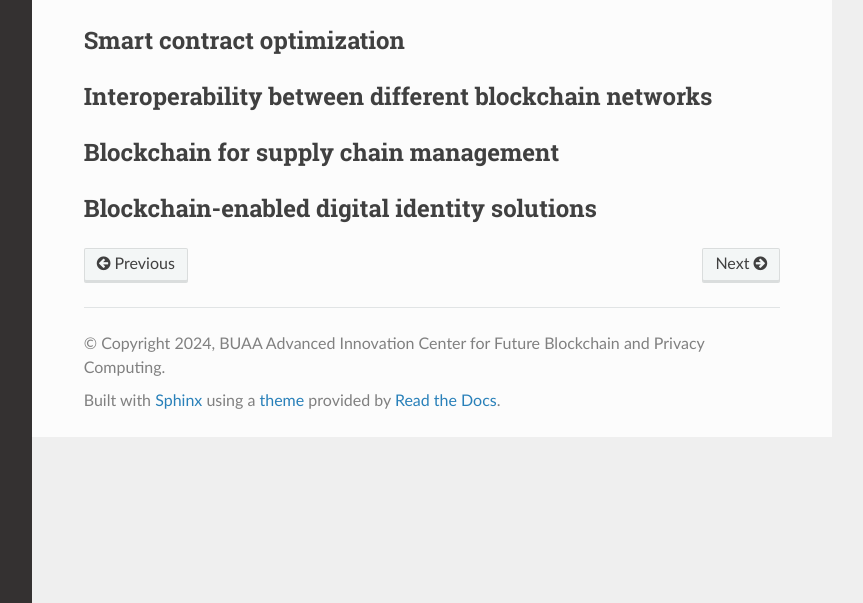
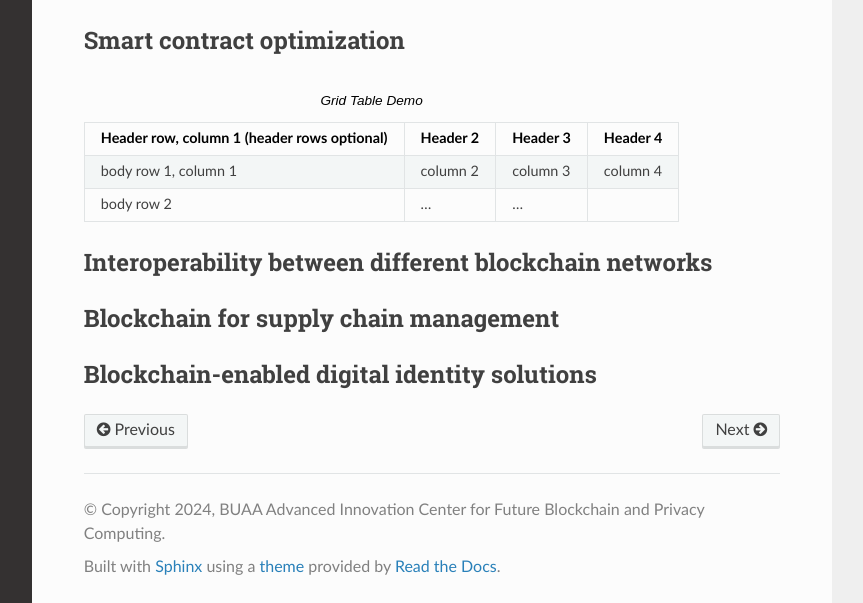
Before and after one commit to yuanbosoft/deepbpa, a Sphinx documentation site: the page built from source/blockchain.rst, in a window 1280 px wide and 1043 px high. Shown: the part 440-1043 px from the top of the window, without its empty margins (268-1131 px from the left). Built offline with Sphinx 7.4.7 and the Read the Docs theme 3.1.0, drawn with Linux system fonts in a browser that asks for light colours.

Commit message:
add table

```diff
--- a/source/blockchain.rst
+++ b/source/blockchain.rst
@@ -27,6 +27,20 @@ Blockchain consensus mechanisms
 Smart contract optimization
 ---------------------------
 
+
+.. table:: Grid Table Demo
+   :name: table-gridtable
+
+   +------------------------+----------+----------+----------+
+   | Header row, column 1   | Header 2 | Header 3 | Header 4 |
+   | (header rows optional) |          |          |          |
+   +========================+==========+==========+==========+
+   | body row 1, column 1   | column 2 | column 3 | column 4 |
+   +------------------------+----------+----------+----------+
+   | body row 2             | ...      | ...      |          |
+   +------------------------+----------+----------+----------+
+
+
 Interoperability between different blockchain networks
 -------------------------------------------------------
 
```
